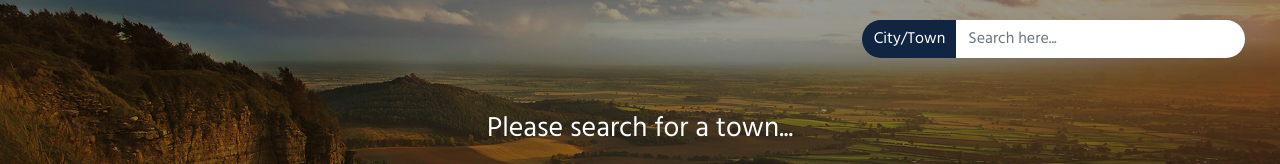
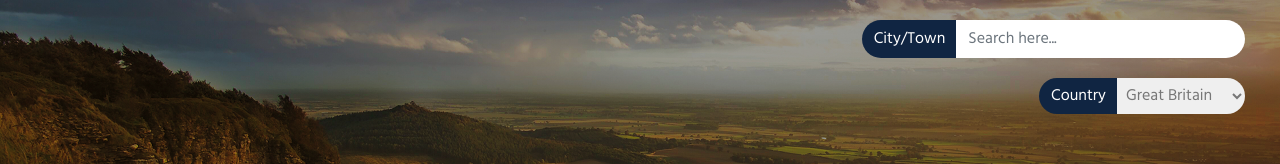
Before and after one commit to mcbp/5day-Weather-App, a React (Create React App) app: page / in a window 1280 px wide. Shown: the top 164 px of the page. Built offline with nearby package versions, Linux system fonts and the light colour scheme; no server answers; the HTML template or start-up script is replaced by a standard one; a web font is replaced by a local one.

Commit message:
Implmented country select to WeatherInput form

```diff
--- a/src/App.js
+++ b/src/App.js
@@ -14,6 +14,7 @@ class App extends Component {
 		this.state = {
 			weather: "",
 			query: "",
+			countryQuery: "GB",
 			currentCity: "Search a town...",
 			currentDate: (new Date()).setHours(23,59,59,0)/1000,
 			forecast: ""
@@ -21,7 +22,8 @@ class App extends Component {
 	}
 
 	getCityWeather = () => {
-		fetch("https://api.openweathermap.org/data/2.5/forecast?q=" + this.state.query + ",uk&units=metric&appid=" + API_KEY.key)
+		if (this.state.query !== "") {
+			fetch("https://api.openweathermap.org/data/2.5/forecast?q=" + this.state.query + "," + this.state.countryQuery + "&units=metric&appid=" + API_KEY.key)
 			.then(response => response.json())
 			.then(
 				//success
@@ -29,10 +31,16 @@ class App extends Component {
 					weather: response,
 				}, this.createForecast)
 			)
+		}
 	}
 
 	handleWeatherInput = e => {
 		this.setState({query: e.target.value}, this.getCityWeather)
+	}
+
+	handleCountryQuery = e => {
+		const country = this.countryNameToCode(e.target.value)
+		this.setState({countryQuery: country}, this.getCityWeather)
 	}
 
 	createForecast = () => {
@@ -99,6 +107,17 @@ class App extends Component {
 		}
 	}
 
+	countryNameToCode = country => {
+		switch(country) {
+			case "Great Britain": return "GB"
+			case "Germany": return "DE"
+			case "United States": return "US"
+			case "France": return "FR"
+			case "Brazil": return "BR"
+			case "China": return "CN"
+		}
+	}
+
 	findMostCommonString = strings => {
 		return strings.sort((a,b) =>
 			strings.filter(v => v===a).length
@@ -110,7 +129,7 @@ class App extends Component {
 		let searchResult
 
 		if(this.state.weather.cod === '200') {
-			searchResult = <h1 className="display-3">{this.state.weather.city.name + ", UK"}</h1>
+			searchResult = <h1 className="display-3">{this.state.weather.city.name + ", " + this.state.weather.city.country}</h1>
 		} else if (this.state.weather.cod === '404') {
 			searchResult = <h3>No results found...</h3>
 		} else {
@@ -123,6 +142,8 @@ class App extends Component {
 						handleWeatherInput={this.handleWeatherInput}
 						searchResult={searchResult}
 						query={this.state.query}
+						handleCountryQuery={this.handleCountryQuery}
+						CountryQuery={this.state.countryQuery}
 					/>
 
 					<WeatherDay	forecast={this.state.forecast} />
--- a/src/Footer.js
+++ b/src/Footer.js
@@ -10,9 +10,9 @@ class Footer extends Component {
 
 		return (
 			<footer>
-				<a href="https://github.com/mcbp"><i class="fab fa-github"></i> mcbp</a>
+				<a href="https://github.com/mcbp"><i className="fab fa-github"></i> mcbp</a>
 				<span style={spanStyle}></span>
-				<a href="https://openweathermap.org"><i class="fas fa-cloud"></i> made with OpenWeatherMap API</a>
+				<a href="https://openweathermap.org"><i className="fas fa-cloud"></i> made with OpenWeatherMap API</a>
 			</footer>
 		)
 
--- a/src/WeatherInput.js
+++ b/src/WeatherInput.js
@@ -18,6 +18,19 @@ class WeatherInput extends Component {
 							value={this.props.query}
 						/>
 					</div>
+					<div className="input-group">
+						<div className="input-group-prepend">
+							<span className="input-group-text" id="basic-addon1">Country</span>
+						</div>
+						<select onChange={this.props.handleCountryQuery} value={this.props.countryQuery}>
+								<option>Great Britain</option>
+								<option>Brazil</option>
+								<option>China</option>
+								<option>France</option>
+								<option>Germany</option>
+								<option>United States</option>
+						</select>
+					</div>
 				</div>
 				<div className="search-result-container">
 					{this.props.searchResult}
--- a/src/index.css
+++ b/src/index.css
@@ -67,7 +67,19 @@ a, a:hover, a:focus {
 
 .input-group {
 	/*box-shadow: 4px 4px 0 rgba(200,200,200,0.5);*/
+	width: 100%;
 	border-radius: 25px;
+	display: flex;
+	justify-content: flex-end;
+	margin-bottom: 20px;
+}
+
+select {
+	border-radius: 0 25px 25px 0;
+	border: 0;
+	color: #777;
+	text-indent: 5px;
+	padding-right: 15px;
 }
 
 input[type="text"],
```
